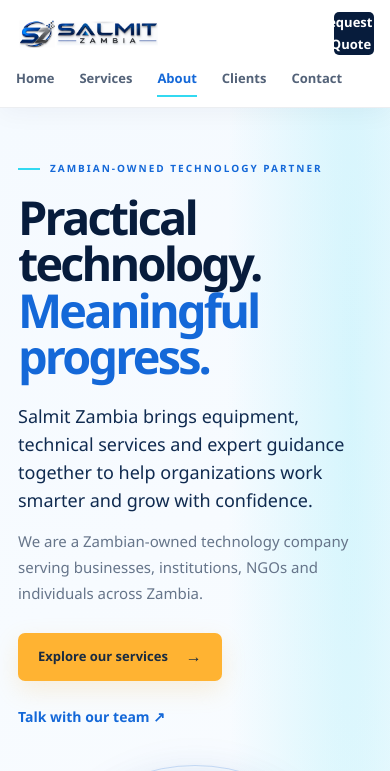
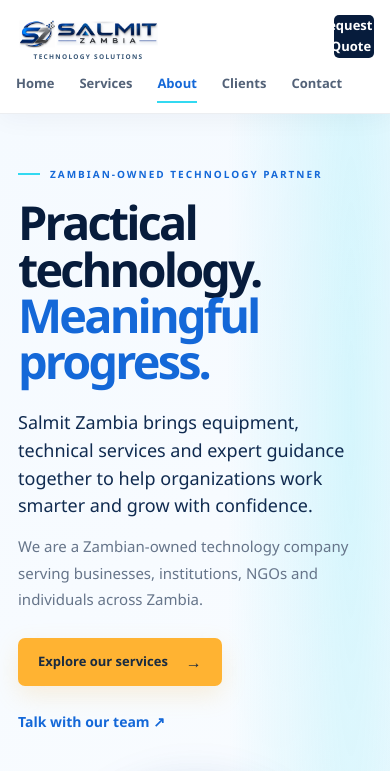
Before and after one commit to salmitzambia/salmit, a plain HTML site: page about.html in a window 390 px wide. Shown: the top 771 px of the page. Drawn offline with Linux system fonts and the light colour scheme.

Commit message:
Add Technology Solutions tagline under logo

```diff
--- a/about.html
+++ b/about.html
@@ -20,7 +20,7 @@
   <a class="skip-link" href="#main-content">Skip to content</a>
   <header class="site-header">
     <div class="header-inner">
-      <a class="brand" href="index.html" aria-label="Salmit Zambia home"><img class="brand-logo" src="service-images/salmit-horizontal-logo.png" alt="Salmit Zambia Technology Solutions"></a>
+      <a class="brand" href="index.html" aria-label="Salmit Zambia home"><span class="brand-logo-lockup"><img class="brand-logo" src="service-images/salmit-horizontal-logo.png" alt="Salmit Zambia"><span class="brand-tagline">Technology Solutions</span></span></a>
       <nav class="site-nav" aria-label="Main navigation"><a href="index.html">Home</a><a href="services.html">Services</a><a href="about.html">About</a><a href="clients.html">Clients</a><a href="contact.html">Contact</a></nav>
       <a class="header-cta" href="quote.html" aria-label="Request a quotation">Request a Quote <span aria-hidden="true">&#8594;</span></a>
     </div>
@@ -84,7 +84,7 @@
 
 <footer class="site-footer interior-footer">
     <div class="footer-main">
-      <a class="brand brand-footer" href="index.html"><img class="brand-logo" src="service-images/salmit-horizontal-logo.png" alt="Salmit Zambia Technology Solutions"></a>
+      <a class="brand brand-footer" href="index.html"><span class="brand-logo-lockup"><img class="brand-logo" src="service-images/salmit-horizontal-logo.png" alt="Salmit Zambia"><span class="brand-tagline">Technology Solutions</span></span></a>
       <p>Connecting technology.<br>Empowering futures.</p>
       <div class="footer-links"><a href="about.html">About Us</a><a href="services.html">Services</a><a href="clients.html">Our Clients</a><a href="quote.html">Request a Quote</a><a href="contact.html">Contact</a><a href="privacy.html">Privacy</a></div>
       <div class="footer-contact"><a href="mailto:salmitzambia@gmail.com">salmitzambia@gmail.com</a><a href="tel:+260770336134">+260 770 336 134</a><span>Lusaka, Zambia</span></div>
--- a/styles.css
+++ b/styles.css
@@ -390,16 +390,21 @@ h1, h2, h3, h4, .brand-name { font-family: "Aptos Display", "Aptos", "Segoe UI V
 /* Use the official Salmit logo mark in the shared header and footer */
 .brand-mark { overflow: hidden; border: 1px solid rgba(20,104,216,.14); background: #fff url("service-images/salmit-mark.png") center / contain no-repeat; color: transparent; font-size: 0; }
 .brand-footer .brand-mark { border-color: rgba(50,217,241,.4); background: #fff url("service-images/salmit-mark.png") center / contain no-repeat; }
+.brand-logo-lockup { display: flex; flex-direction: column; align-items: center; gap: 0; }
 .brand-logo { display: block; width: 190px; height: 56px; object-fit: contain; }
 .brand-footer .brand-logo { width: 205px; height: 60px; }
+.brand-tagline { display: block; margin-top: -2px; color: #365575; font-size: 8px; font-weight: 850; letter-spacing: 1.8px; line-height: 1.15; text-align: center; text-transform: uppercase; }
+.brand-footer .brand-tagline { color: var(--cyan); }
 @media (max-width: 950px) {
   .brand-logo { width: 170px; height: 50px; }
 }
 @media (max-width: 720px) {
   .brand-logo, .brand-footer .brand-logo { width: 160px; height: 47px; }
+  .brand-tagline { font-size: 7px; letter-spacing: 1.5px; }
 }
 @media (max-width: 420px) {
   .brand-logo, .brand-footer .brand-logo { width: 145px; height: 43px; }
+  .brand-tagline { font-size: 6.5px; letter-spacing: 1.3px; }
 }
 
 /* About page: editorial story, clear left alignment and vivid brand accents */
```
Also changed, not shown: clients.html (+2 -2 lines), commitment.html (+2 -2 lines), contact.html (+2 -2 lines), index.html (+2 -2 lines), mission.html (+2 -2 lines), privacy.html (+2 -2 lines), quote.html (+2 -2 lines), services.html (+2 -2 lines), values.html (+2 -2 lines), vision.html (+2 -2 lines), why-choose-us.html (+2 -2 lines).
